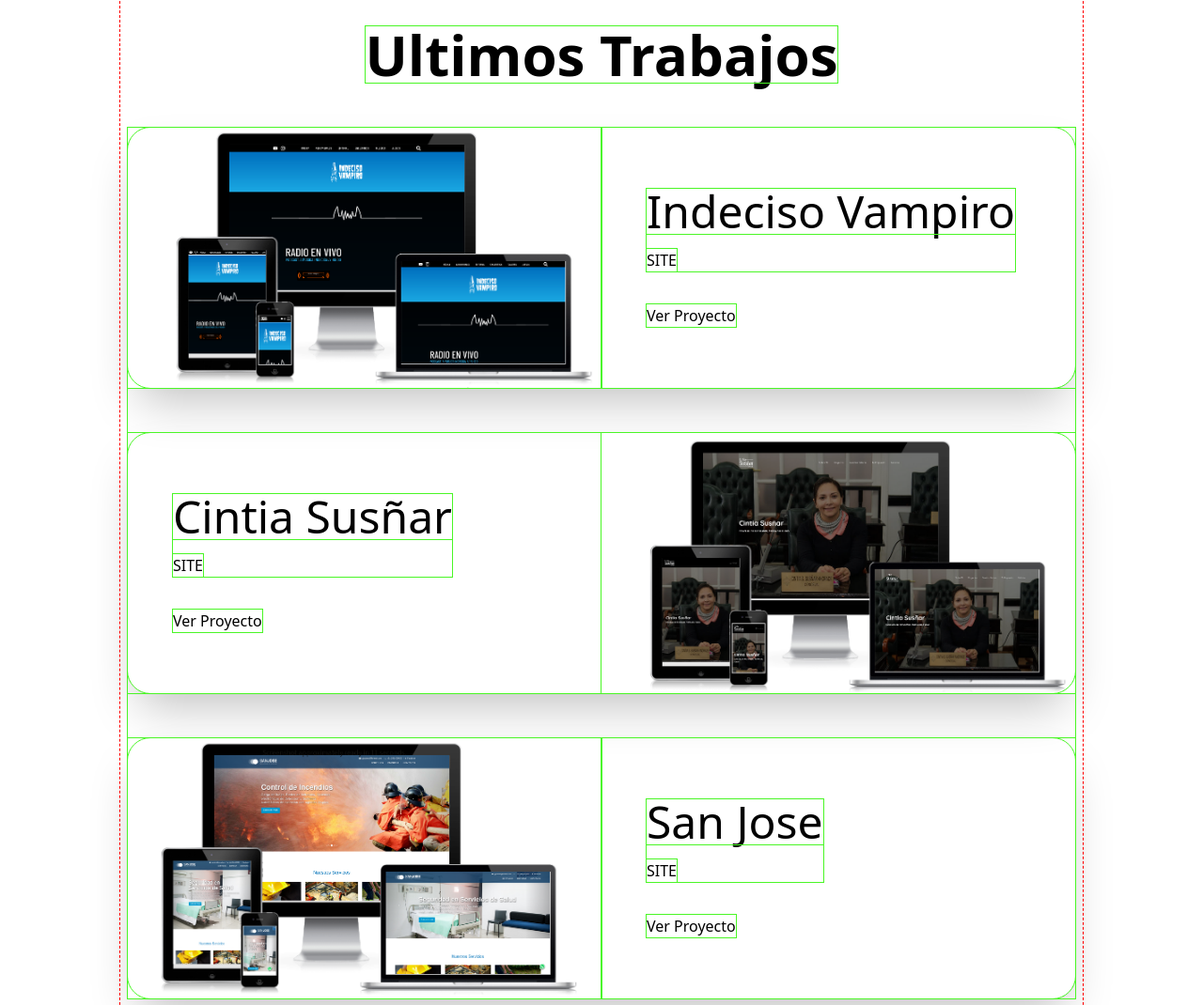
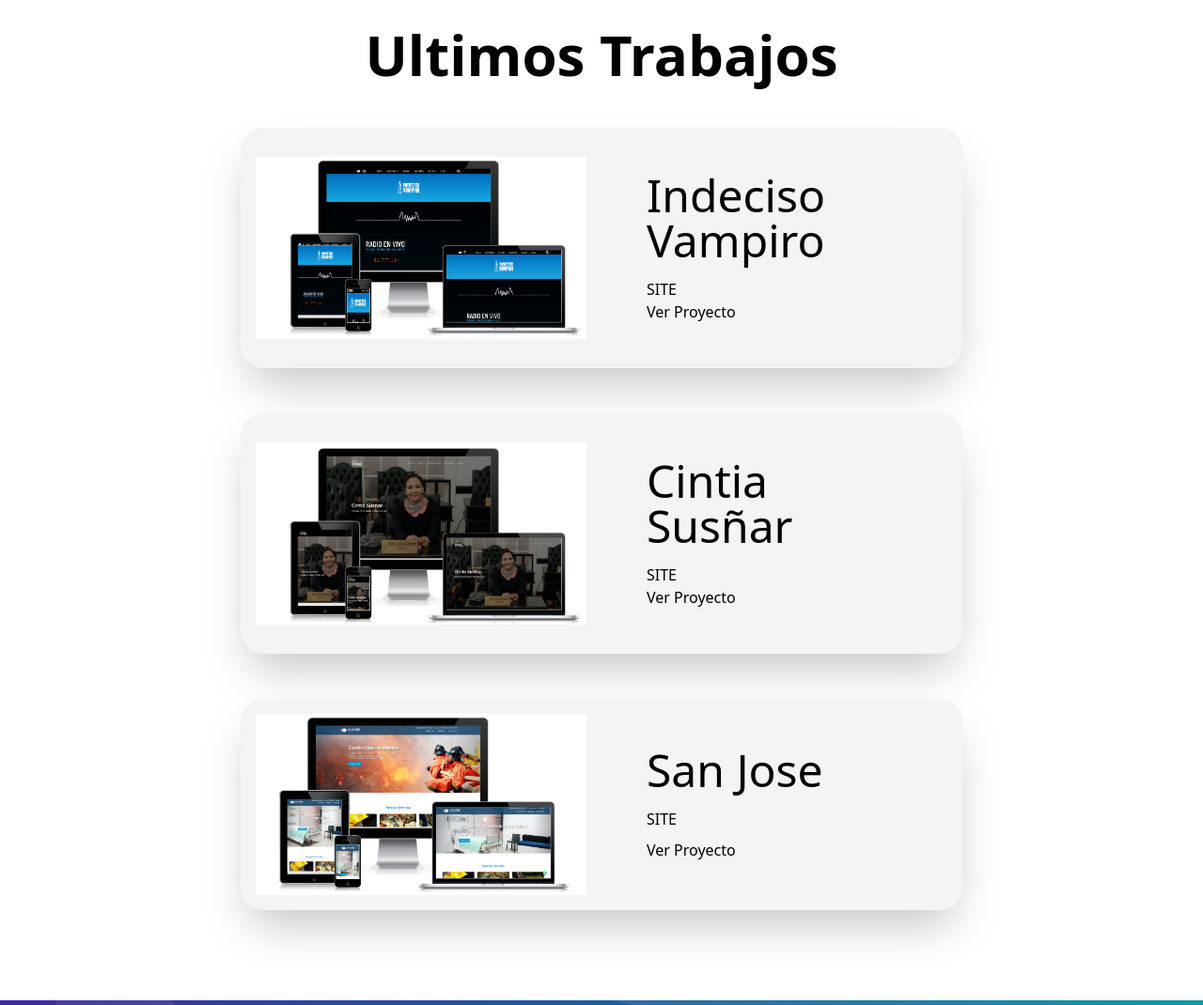
Before and after one commit to somosliana/somosliana.com, an Eleventy site: page _pages/index.html in a window 1280 px wide. Shown: the part 2038-3108 px from the top of the page at 94% size. Built offline with nearby package versions, Linux system fonts and the light colour scheme; Eleventy itself is replaced by a stand-in of ours; files that its build step writes are made by us from their sources.

Commit message:
Pre Icons

```diff
--- a/_includes/_card.html
+++ b/_includes/card.html
@@ -1,5 +1,7 @@
-<div class="grid grid-rows-2 shadow-2xl md:grid-rows-none md:grid-cols-2 md:max-w-full rounded-3xl">
-  <img class="{% if item.odd %}md:order-last{% endif %}" src="{{ item.image }}">
+<div class="grid grid-rows-2 bg-gray-100 shadow-2xl md:grid-rows-none md:grid-cols-2 md:max-w-screen-md rounded-3xl">
+  <div class="flex items-center justify-center p-4">
+    <img class="{% if item.odd %}md:order-last{% endif %}" src="{{ item.image }}">
+  </div>
   <div class="flex flex-col items-start justify-around p-4 md:p-12">
     <div class="flex flex-col items-start justify-center gap-4">
       <h2 class="text-5xl">{{ item.title }}</h2>
--- a/_pages/index.html
+++ b/_pages/index.html
@@ -62,18 +62,7 @@
   <div class="flex flex-col gap-12">
     {% for item in projects.projects %}
       {% if item.latest %}
-        <div class="grid grid-rows-2 shadow-2xl md:grid-rows-none md:grid-cols-2 md:max-w-full rounded-3xl">
-          <img class="{% if item.odd %}md:order-last{% endif %}" src="{{ item.image }}">
-          <div class="flex flex-col items-start justify-around p-4 md:p-12">
-            <div class="flex flex-col items-start justify-center gap-4">
-              <h2 class="text-5xl">{{ item.title }}</h2>
-              {% for t in item.tags %}
-                <div class="uppercase badge badge-secondary badge-lg">{{t}}</div>
-              {% endfor %}
-            </div>
-            <a class="btn btn-primary" href="{{ item.url }}">Ver Proyecto</a>
-          </div>
-        </div>
+        {% include card.html %}
       {% endif %}
     {% endfor %}
   </div>
```
Also changed, not shown: _includes/default.html (+1 -1 lines).
